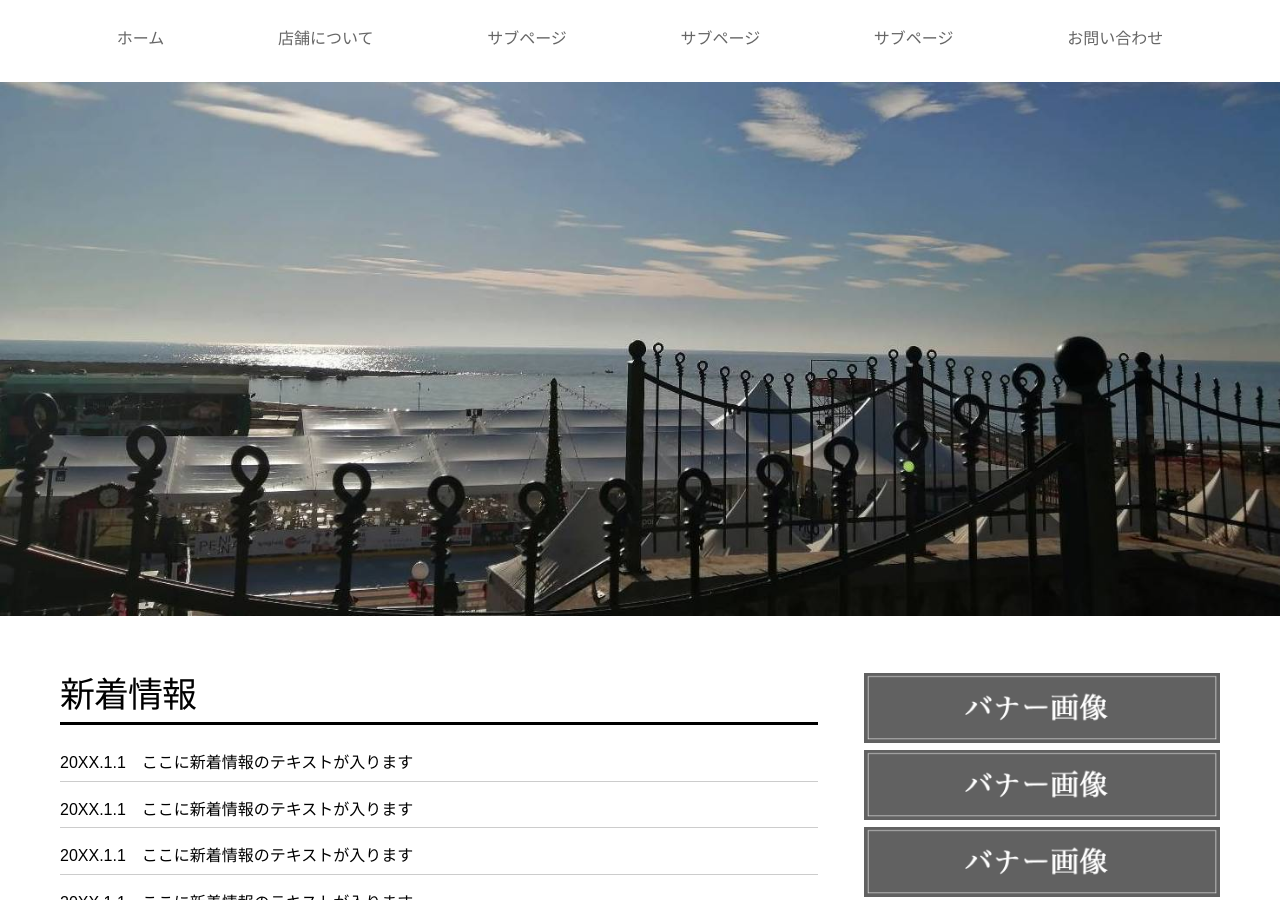
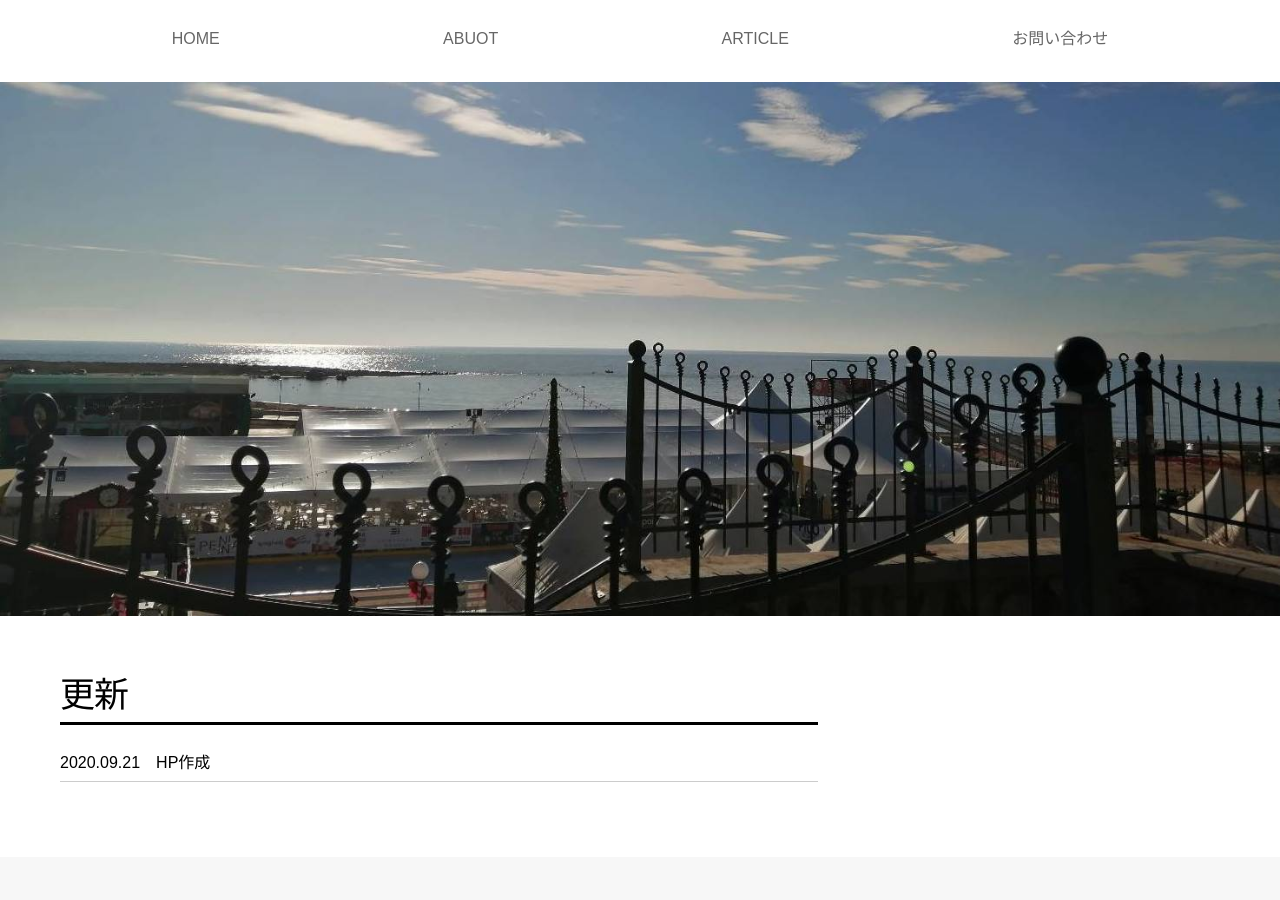
Before and after one commit to kouheichild/website, a plain HTML site: page index.html in a window 1280 px wide. Shown: the part 82-982 px from the top of the page. Drawn offline with Linux system fonts and the light colour scheme.

Commit message:
first commit

```diff
--- a/index.html
+++ b/index.html
@@ -19,8 +19,8 @@
 <div class="row">
     <div class="col span-12">
     <div class="head">
-        <h1><a href="index.html">SimpleCorp</a></h1>
-		<div class="telbox">TEL：00-0000-0000</div>
+        <h1><a href="index.html">桑原光平HP</a></h1>
+		<!-- <div></div> -->
         </div>
     </div></div>
 <div class="row">
@@ -30,12 +30,12 @@
         <div id="close"><img src="img/button2.png"></div>
             <div id="navi">
         <ul>
-            <li><a href="index.html">ホーム</a></li>
-            <li><a href="subpage.html">店舗について</a></li>
-            <li><a href="subpage.html">サブページ</a></li>
-            <li><a href="subpage.html">サブページ</a></li>
-            <li><a href="subpage.html">サブページ</a></li>
-            <li><a href="subpage.html">お問い合わせ</a></li>
+            <li><a href="index.html">HOME</a></li>
+            <li><a href="subpage.html">ABUOT</a></li>
+            <li><a href="subpage.html">ARTICLE</a></li>
+            <!-- <li><a href="subpage.html">サブページ</a></li> -->
+            <!-- <li><a href="subpage.html">サブページ</a></li> -->
+            <li><a href="https://docs.google.com/forms/d/e/1FAIpQLScnZP-8i1bXL6viOsryCkRugAR3JFakPGPQVOk1pwIeP439UQ/viewform?usp=sf_link">お問い合わせ</a></li>
             </ul>
                 </div>
         </nav>
@@ -51,19 +51,19 @@
 <div class="row">
     <div class="col span-8">
     <div class="news">
-		<h2>新着情報</h2>
+		<h2>更新</h2>
 		<ul>
-			<li>20XX.1.1　ここに新着情報のテキストが入ります</li>
-		    <li>20XX.1.1　ここに新着情報のテキストが入ります</li>
-		    <li>20XX.1.1　ここに新着情報のテキストが入ります</li>
-		    <li>20XX.1.1　ここに新着情報のテキストが入ります</li>
+			<li>2020.09.21　HP作成</li>
+		    <!-- <li>20XX.1.1　ここに新着情報のテキストが入ります</li> -->
+		    <!-- <li>20XX.1.1　ここに新着情報のテキストが入ります</li> -->
+		    <!-- <li>20XX.1.1　ここに新着情報のテキストが入ります</li> -->
 		</ul>
 		</div>
     </div>
 	<div class="col span-4">
-		<a href=""><img src="img/banner.png" alt="バナー画像"></a>
-	    <a href=""><img src="img/banner.png" alt="バナー画像"></a>
-	    <a href=""><img src="img/banner.png" alt="バナー画像"></a>
+		<!-- <a href=""><img src="img/banner.png" alt="バナー画像"></a> -->
+	    <!-- <a href=""><img src="img/banner.png" alt="バナー画像"></a> -->
+	    <!-- <a href=""><img src="img/banner.png" alt="バナー画像"></a> -->
 	</div>
     </div>
         </div>
@@ -71,7 +71,7 @@
     <footer>
 <div class="container">
 <div class="row">
-    <div class="col span-4">
+    <!-- <div class="col span-4">
         <h5>フッター１</h5>
         <p>ここにSNSやテキストなどが入ります。SNSやテキストなどが入ります。</p>
     </div>
@@ -82,7 +82,7 @@
     <div class="col span-4">
         <h5>フッター３</h5>
         <p>ここにSNSやテキストなどが入ります。SNSやテキストなどが入ります。</p>
-    </div>
+    </div> -->
         </div>
 </div>
     </footer>
```
Also changed, not shown: 1 other file.
